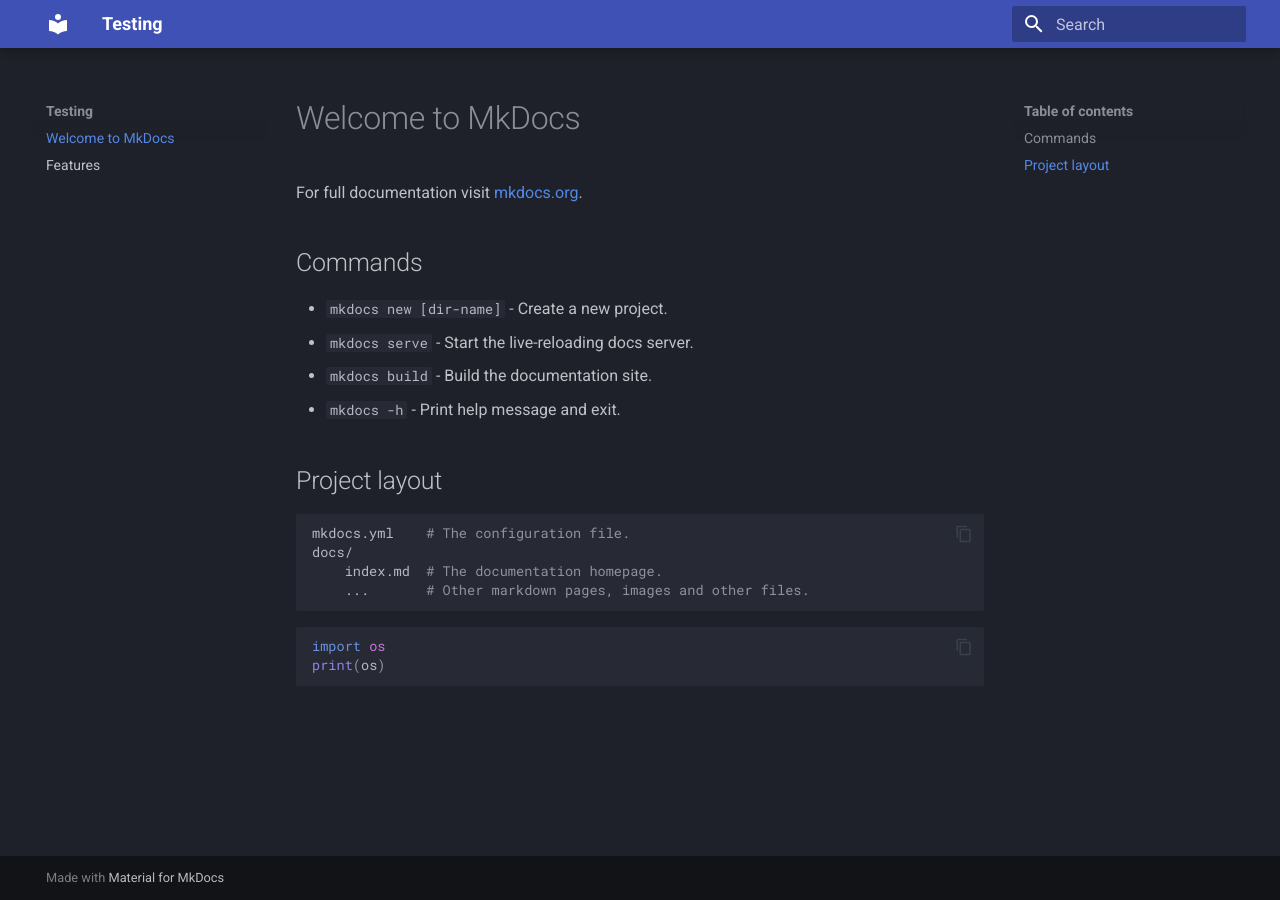
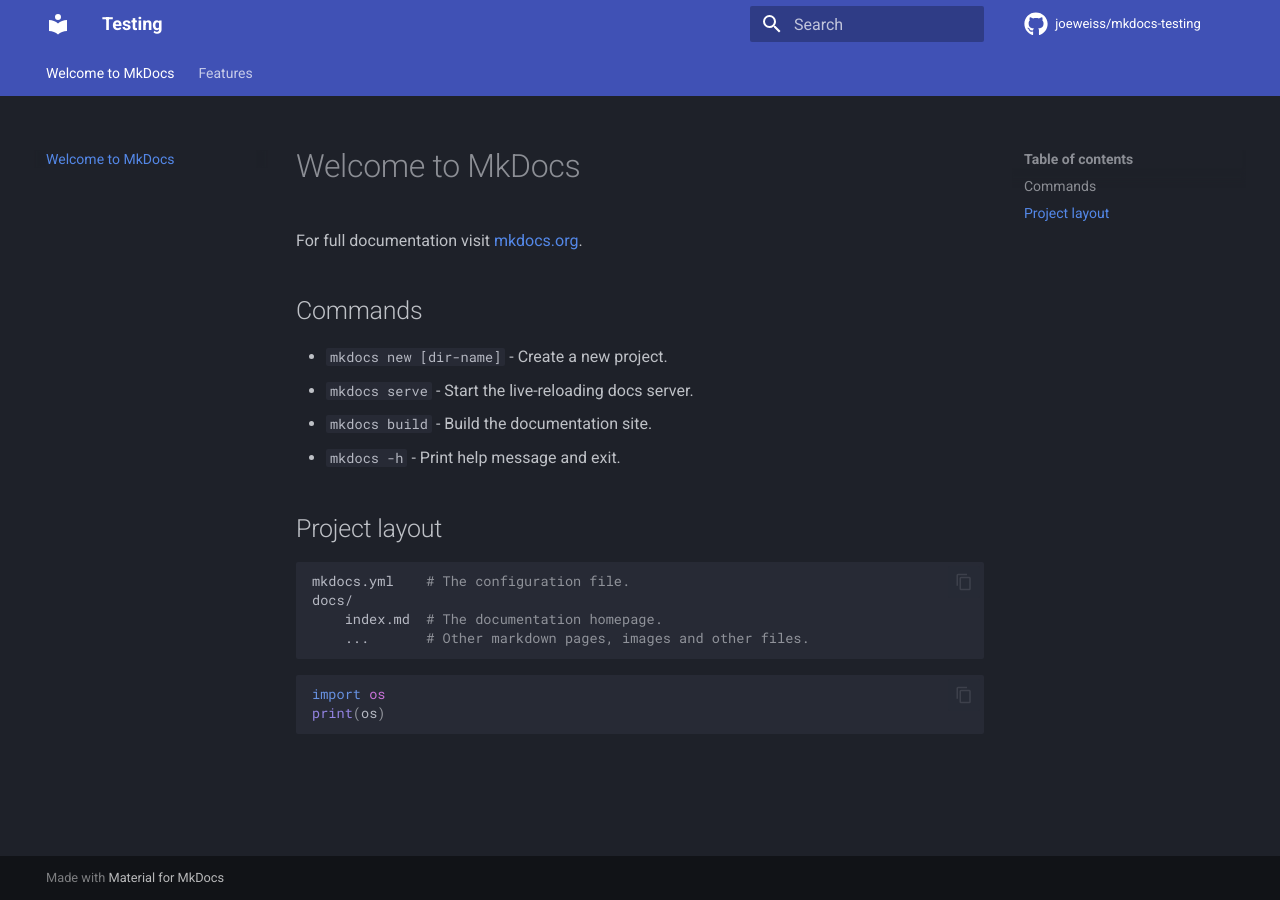
Before and after one commit to joeweiss/mkdocs-testing, an MkDocs documentation site: the page built from docs/index.md, in a window 1280 px wide. Built offline with MkDocs 1.6.1 and Material for MkDocs 9.7.7, drawn with Linux system fonts in a browser that asks for light colours; comment, search, counter and statistics services are not loaded.

Commit message:
Update mkdocs options

```diff
--- a/mkdocs.yml
+++ b/mkdocs.yml
@@ -1,10 +1,15 @@
 site_name: Testing
 theme:
   name: material
+  icon:
+    repo: fontawesome/brands/github
   palette:
     scheme: slate
   features:
     - content.code.copy
+    - navigation.tabs
+repo_url: https://github.com/joeweiss/mkdocs-testing
+repo_name: joeweiss/mkdocs-testing
 
 markdown_extensions:
   - pymdownx.highlight:
```
